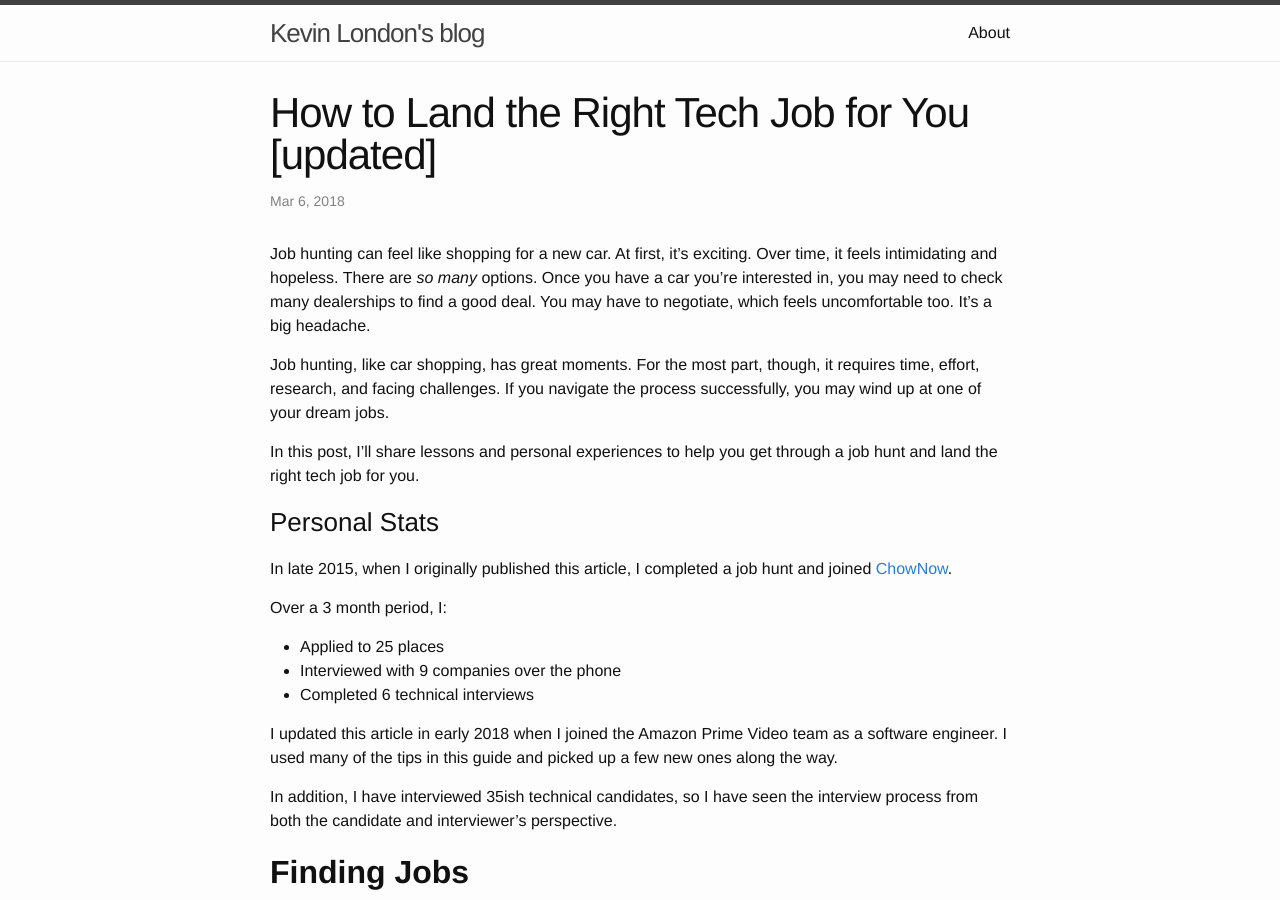
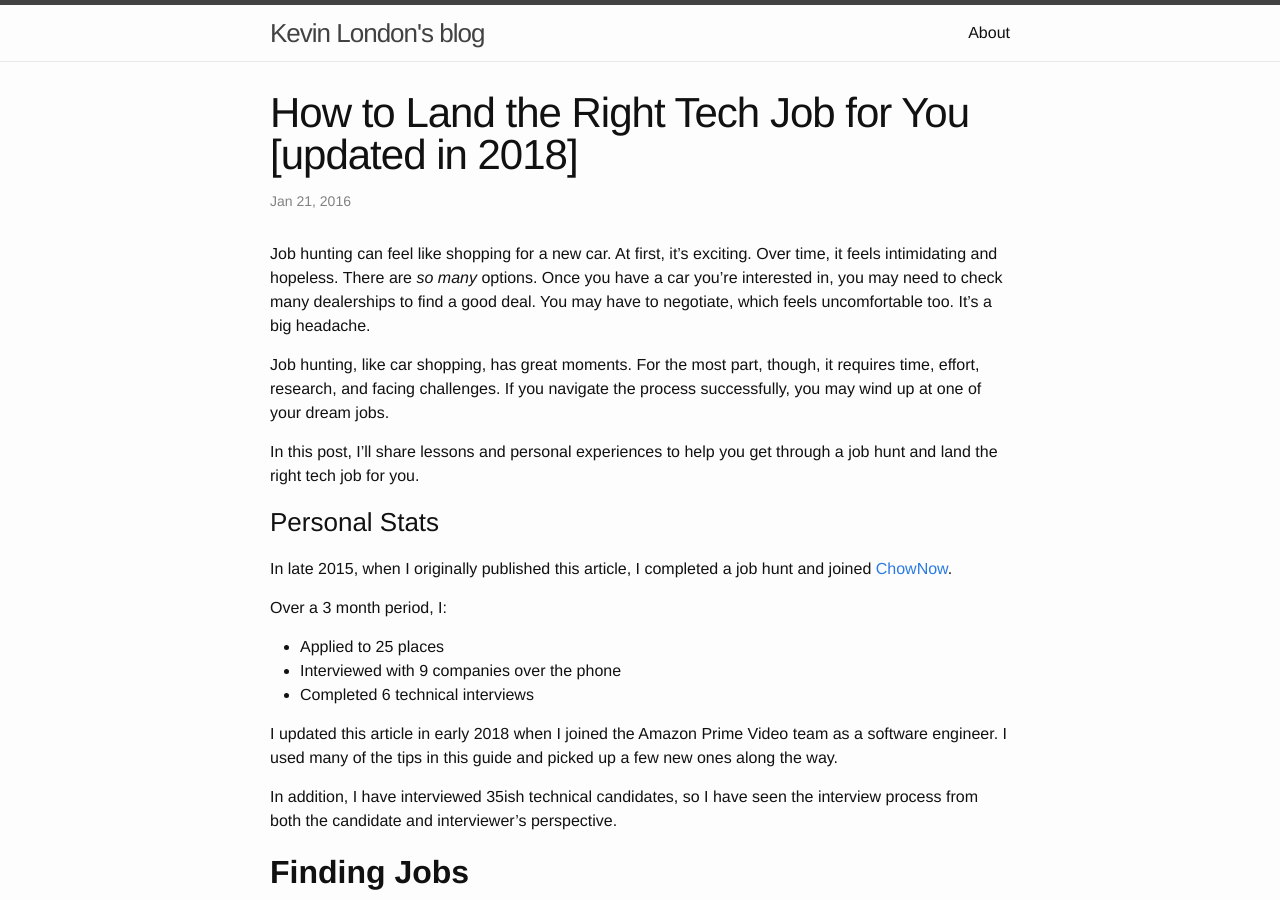
Before and after one commit to kevinlondon/kevinlondon.github.io, a Jekyll site: the page built from _posts/2016-01-21-job-hunt-guide.md, in a window 1280 px wide and 900 px high. Built offline with Jekyll 4.4.1, drawn with Linux system fonts in a browser that asks for light colours; comment, search, counter and statistics services are not loaded.

Commit message:
Correct the date so that it's back to what it was

```diff
--- a/_posts/2016-01-21-job-hunt-guide.md
+++ b/_posts/2016-01-21-job-hunt-guide.md
@@ -1,7 +1,7 @@
 ---
 layout: post
-title:  "How to Land the Right Tech Job for You [updated]"
-date:   2018-03-06 20:45:08
+title:  "How to Land the Right Tech Job for You [updated in 2018]"
+date:   2016-01-21 20:45:08
 ---
 
 Job hunting can feel like shopping for a new car. At first, it's exciting. Over
```
